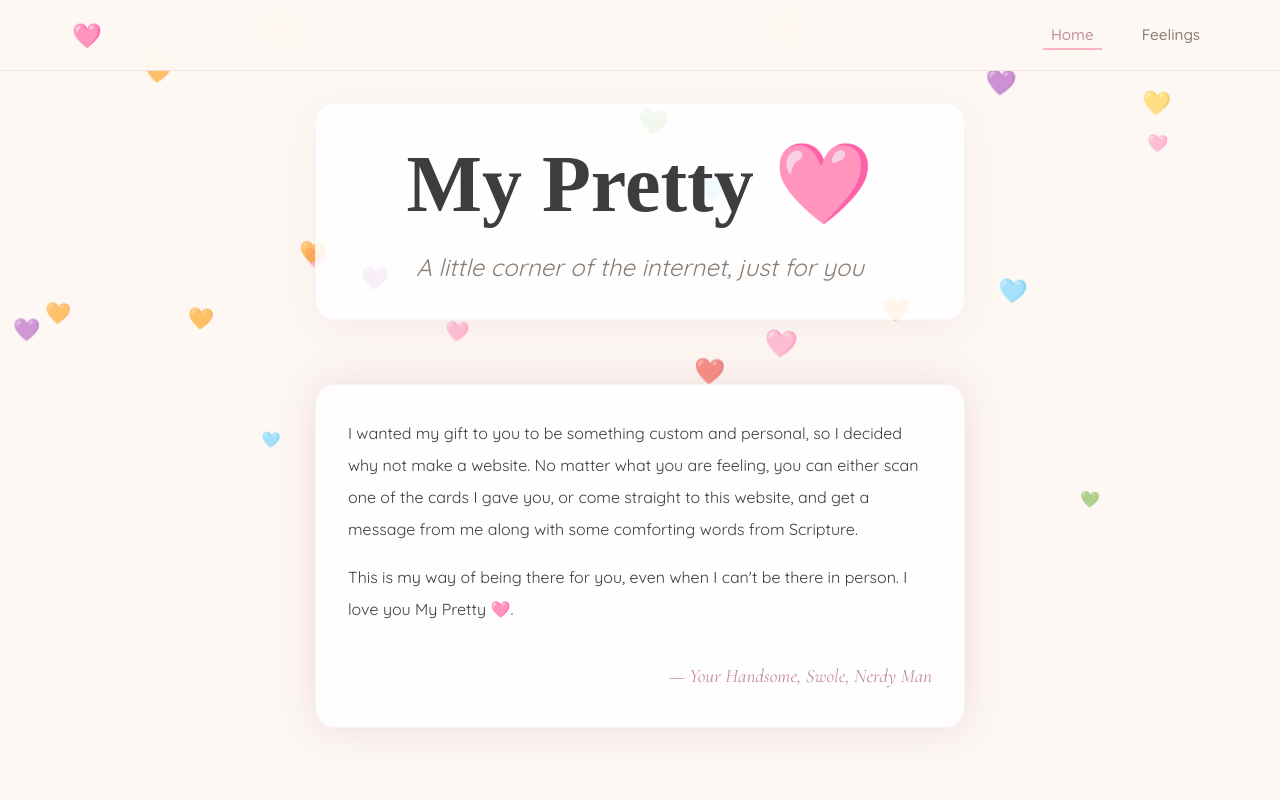
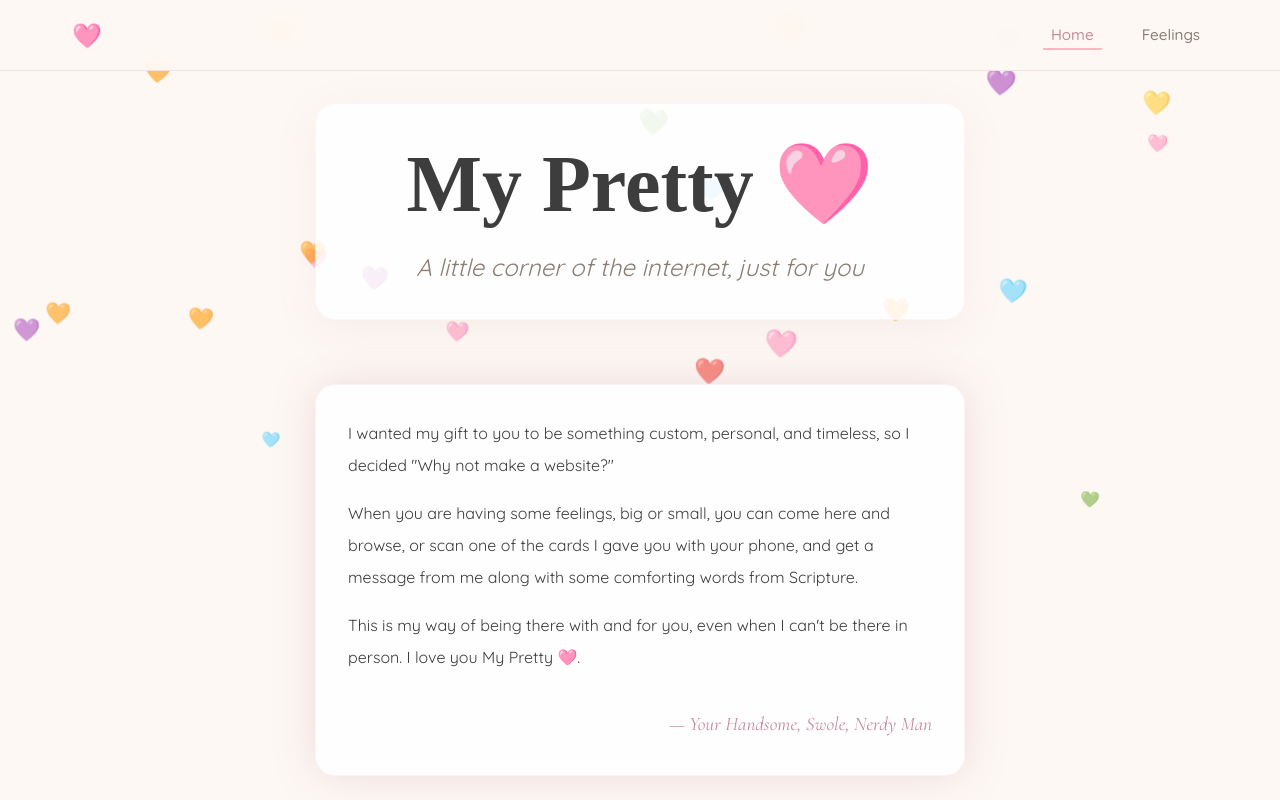
Before and after one commit to dmeim/ilovemypretty.com, a React (Vite) app: page / in a window 1280 px wide. Shown: the top 800 px of the page. Built offline with nearby package versions, Linux system fonts and the light colour scheme; a web font is replaced by a local one.

Commit message:
added favicon and updated home message

```diff
--- a/index.html
+++ b/index.html
@@ -2,7 +2,7 @@
 <html lang="en">
   <head>
     <meta charset="UTF-8" />
-    <link rel="icon" type="image/svg+xml" href="/favicon.svg" />
+    <link rel="icon" type="image/png" href="/assets/images/favicon.png" />
     <meta name="viewport" content="width=device-width, initial-scale=1.0" />
     <meta name="theme-color" content="#FFB6C1" />
     <title>I Love My Pretty</title>
--- a/src/components/Layout.jsx
+++ b/src/components/Layout.jsx
@@ -1,4 +1,4 @@
-import { useMemo, useEffect } from 'react'
+import { useMemo } from 'react'
 import { Outlet, Link, useLocation } from 'react-router-dom'
 import { useHeart } from '../contexts/HeartContext'
 import './Layout.css'
@@ -9,29 +9,6 @@ const HEART_COUNT = 30
 function Layout() {
   const location = useLocation()
   const { selectedHeart, heartEmojis } = useHeart()
-
-  // Update the favicon dynamically to match the selected heart
-  useEffect(() => {
-    const canvas = document.createElement('canvas')
-    canvas.width = 64
-    canvas.height = 64
-    const ctx = canvas.getContext('2d')
-    ctx.font = '56px serif'
-    ctx.textAlign = 'center'
-    ctx.textBaseline = 'middle'
-    ctx.fillText(selectedHeart, 32, 36)
-
-    // Find existing favicon or create new one
-    let link = document.querySelector("link[rel*='icon']")
-    if (!link) {
-      link = document.createElement('link')
-      link.rel = 'icon'
-      document.head.appendChild(link)
-    }
-
-    // Add timestamp to bust browser cache
-    link.href = canvas.toDataURL('image/png') + '?' + new Date().getTime()
-  }, [selectedHeart])
 
   // Generate random hearts with random styles once on mount
   const hearts = useMemo(() =>
--- a/src/pages/Home.jsx
+++ b/src/pages/Home.jsx
@@ -20,13 +20,16 @@ function Home() {
       <div className="home-message">
         <div className="home-card">
           <p>
-            I wanted my gift to you to be something custom and personal, so I decided why not make a website.
-            No matter what you are feeling, you can either scan one of the cards I gave you,
-            or come straight to this website, and get a message from me
-            along with some comforting words from Scripture.
+            I wanted my gift to you to be something custom, personal, and timeless, so I decided "Why not make a website?"
           </p>
           <p>
-            This is my way of being there for you, even when I can't be
+            When you are having some feelings, big or small,
+            you can come here and browse,
+            or scan one of the cards I gave you with your phone,
+            and get a message from me along with some comforting words from Scripture.
+          </p>
+          <p>
+            This is my way of being there with and for you, even when I can't be
             there in person. I love you My Pretty {selectedHeart}.
           </p>
           <p className="home-signature">
```
Also changed, not shown: public/assets/images/favicon.png (added).
